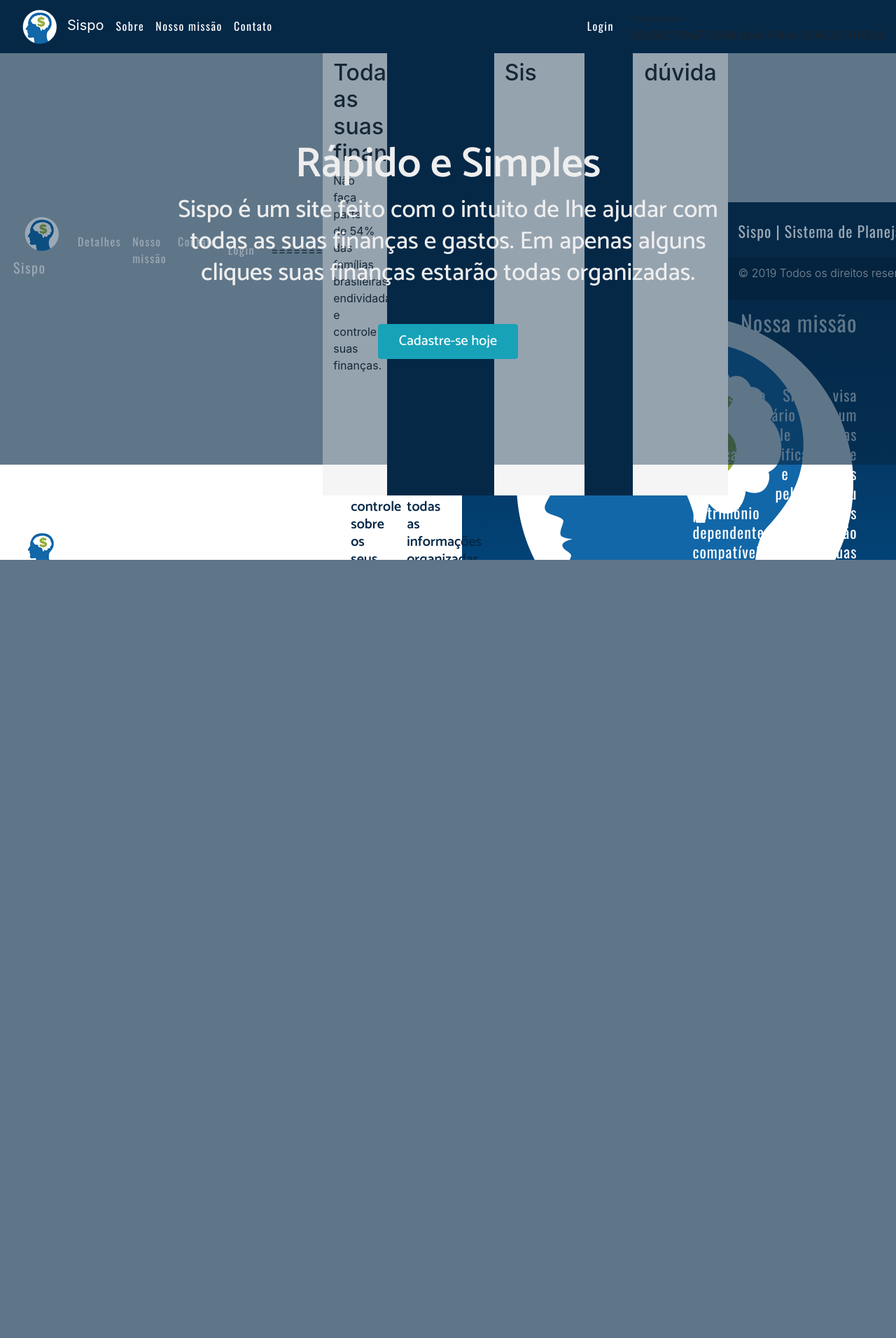
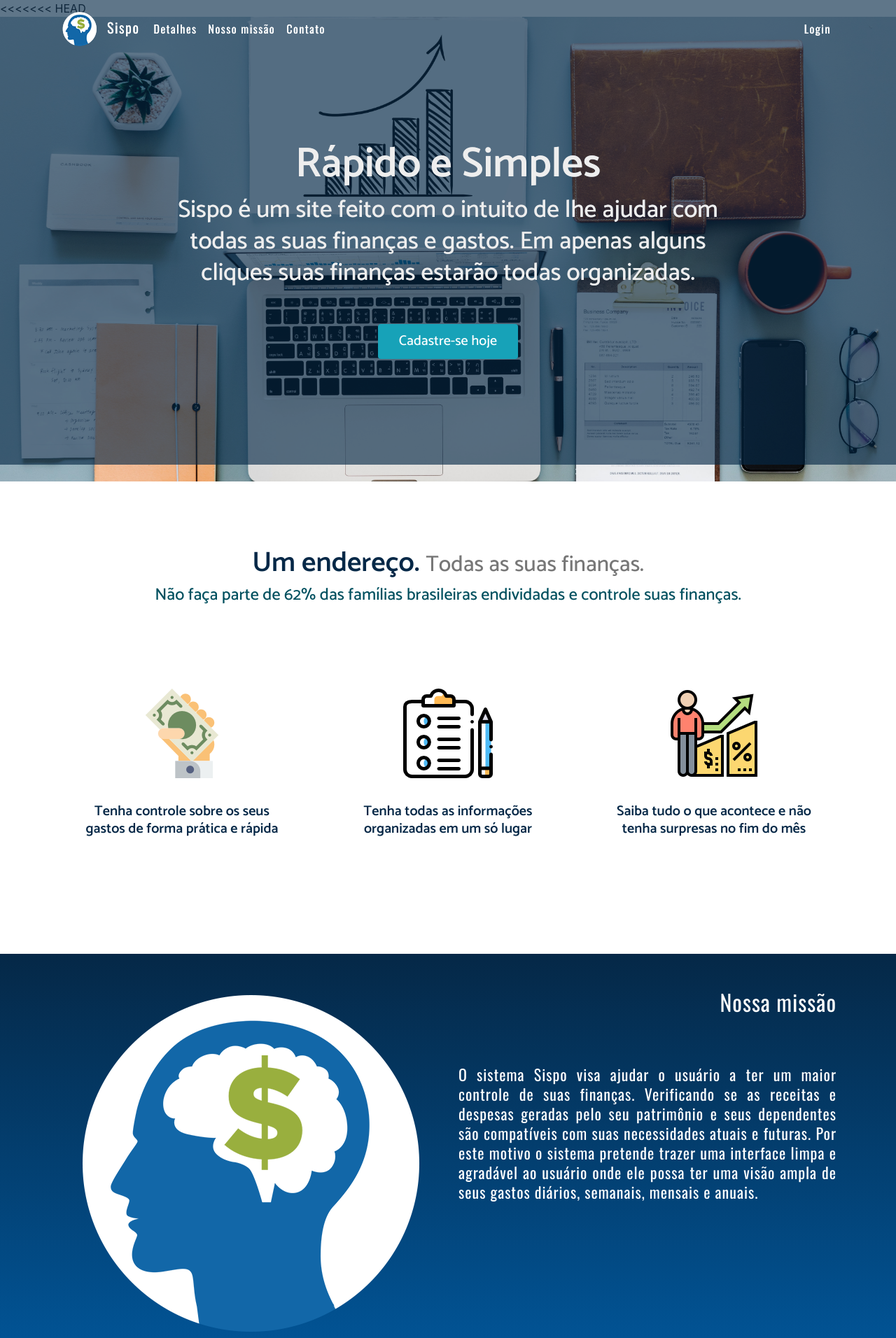
Before and after one commit to lucas95santos/sispo, a PHP site: page / in a window 1280 px wide. Shown: the top 1912 px of the page at 70% size. Before the commit the page ends 800 px from the top, so only its background shows below. Run offline with PHP 8.4, Linux system fonts and the light colour scheme.

Commit message:
Fix navbar

```diff
--- a/includes/navbar-standard.php
+++ b/includes/navbar-standard.php
@@ -1,4 +1,3 @@
-<<<<<<< HEAD
 <nav id="navbar-standard" class="navbar fixed-top navbar-expand-lg navbar-dark navbar-transparent">
     <div class="container">
         <a class="navbar-brand" href="#topo" title="Sispo | Sistema de Planejamento Orçamentário">
@@ -33,40 +32,4 @@
             </ul>
         </div>
     </div>
-=======
-<nav class="navbar fixed-top navbar-expand-lg navbar-dark bg-dark navbar-color">
-    <div class="container">
-        <a class="navbar-brand" href="#topo" title="Sispo | Sistema de Planejamento Orçamentário">
-            <div class="row nav-brand-text-link">
-                <div class="col">
-                    <img src="assets/images/sispo-50x50.png" alt="Logo Sispo"/>
-                </div>
-                <div class="col" style="padding: 8px 8px 8px 0;">
-                    Sispo
-                </div>
-            </div>
-        </a>
-        <button class="navbar-toggler" type="button" data-toggle="collapse" data-target="#navbarNav" aria-controls="navbarNav" aria-expanded="false" aria-label="Toggle navigation">
-            <span class="navbar-toggler-icon"></span>
-        </button>
-        <div class="collapse navbar-collapse" id="navbarNav">
-            <ul class="navbar-nav mr-auto mt-2 mt-lg-0">
-                <li class="nav-item">
-                    <a class="nav-link nav-text-link" href="#sobre" title="Sobre o Sispo">Sobre</a>
-                </li>
-                <li class="nav-item">
-                    <a class="nav-link nav-text-link" href="#missao" title="Nossa missão">Nosso missão</a>
-                </li>
-                <li class="nav-item">
-                    <a class="nav-link nav-text-link" href="#contato" title="Contate-nos">Contato</a>
-                </li>
-            </ul>
-            <ul class="navbar-nav">
-                <li class="nav-item">
-                    <a class="nav-link nav-text-link" href="https://www.google.com.br" title="Realiza o login">Login</a>
-                </li>
-            </ul>
-        </div>
-    </div>
->>>>>>> 68b88279ba71398dafa6c4fdea126663538f42bf
 </nav>
```
